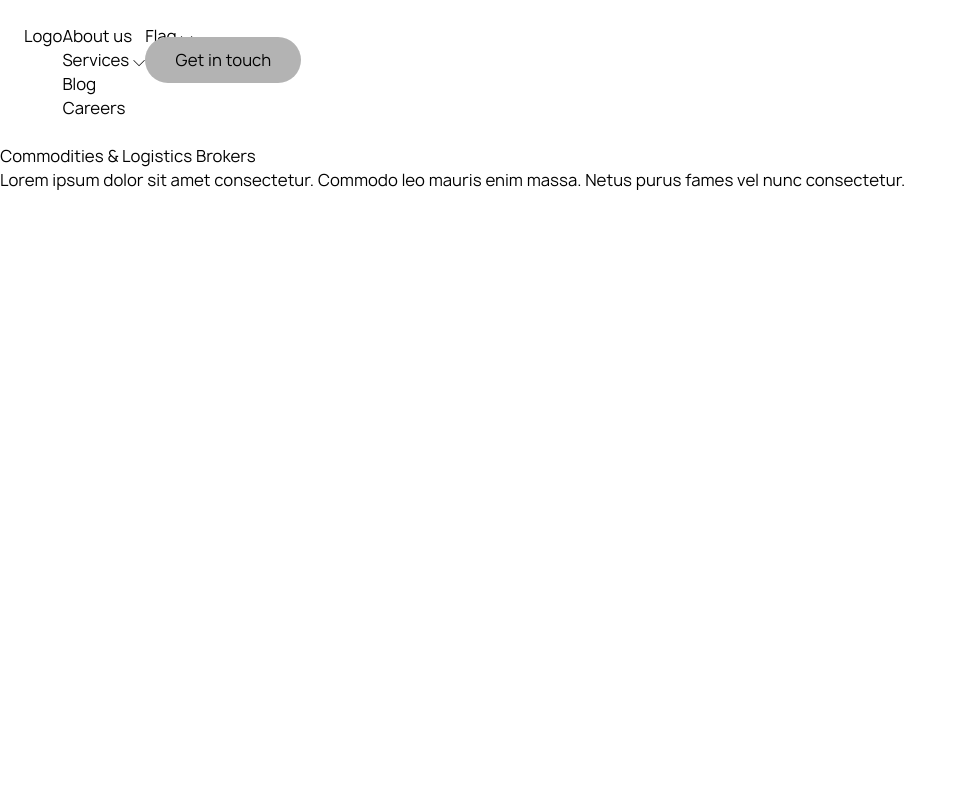
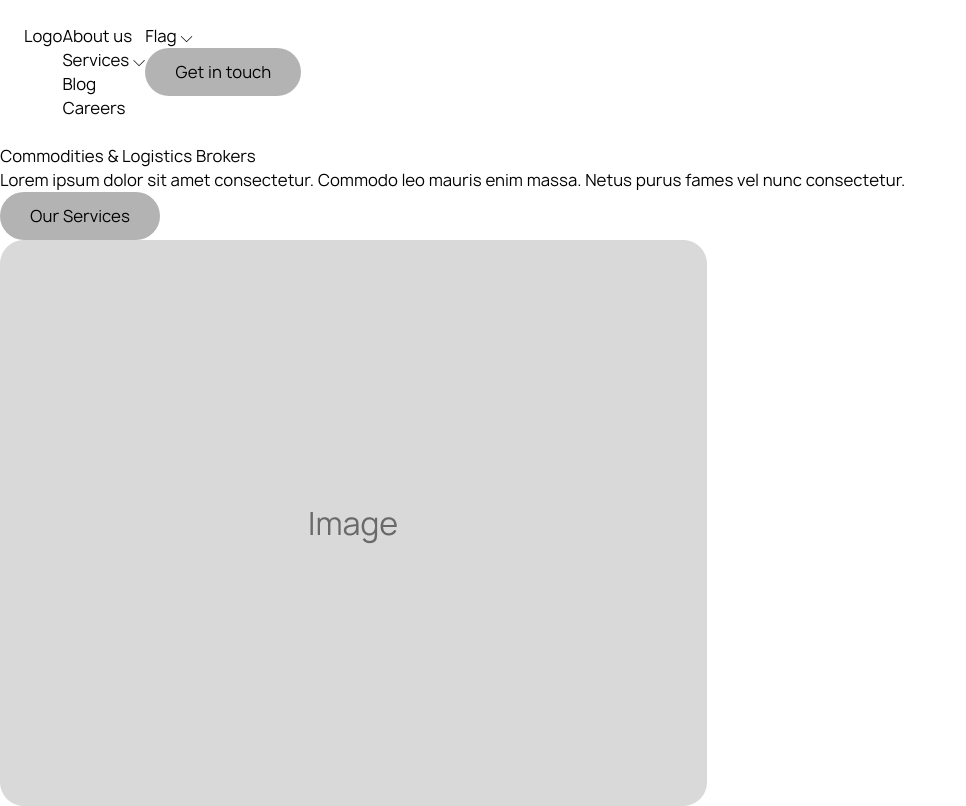
Before and after one commit to SoftLion-Co/clb-prototype, a Next.js app: page / in a window 1280 px wide. Shown: the whole page, without its empty margins (0-966 px from the left). Built offline with nearby package versions, Linux system fonts and the light colour scheme.

Commit message:
feature: hero init second

```diff
--- a/app/sections/HeroSection.tsx
+++ b/app/sections/HeroSection.tsx
@@ -1,5 +1,8 @@
 import React from "react";
 import s from "./HeroSection.module.scss";
+import MainButtonComponent from "@/components/MainButtonComponent";
+import Image from "next/image";
+import HeroTestImage from "@/images/home-hero-test.png"
 
 function HeroSection() {
   return (
@@ -7,8 +10,11 @@ function HeroSection() {
       <div className={s.hero_text}>
         <h1>Commodities & Logistics Brokers</h1>
         <p>Lorem ipsum dolor sit amet consectetur. Commodo leo mauris enim massa. Netus purus fames vel nunc consectetur.</p>
+        <MainButtonComponent text="Our Services"/>
       </div>
-      <div className={s.hero_image}></div>
+      <div className={s.hero_image}>
+        <Image src={HeroTestImage} alt="Hero Image"/>
+      </div>
     </div>
   );
 }
--- a/components/MainButtonComponent.module.scss
+++ b/components/MainButtonComponent.module.scss
@@ -3,4 +3,5 @@
   background: #b3b3b3;
   padding: 12px 30px;
   border-radius: 40px;
+  max-width: fit-content;
 }
--- a/components/MainButtonComponent.tsx
+++ b/components/MainButtonComponent.tsx
@@ -7,8 +7,8 @@ interface MainButtonProps {
 
 const MainButtonComponent: React.FC<MainButtonProps> = ({ text }) => {
   return (
-    <div>
-      <a className={s.main_button}>{text}</a>
+    <div className={s.main_button}>
+      <a>{text}</a>
     </div>
   );
 };
```
